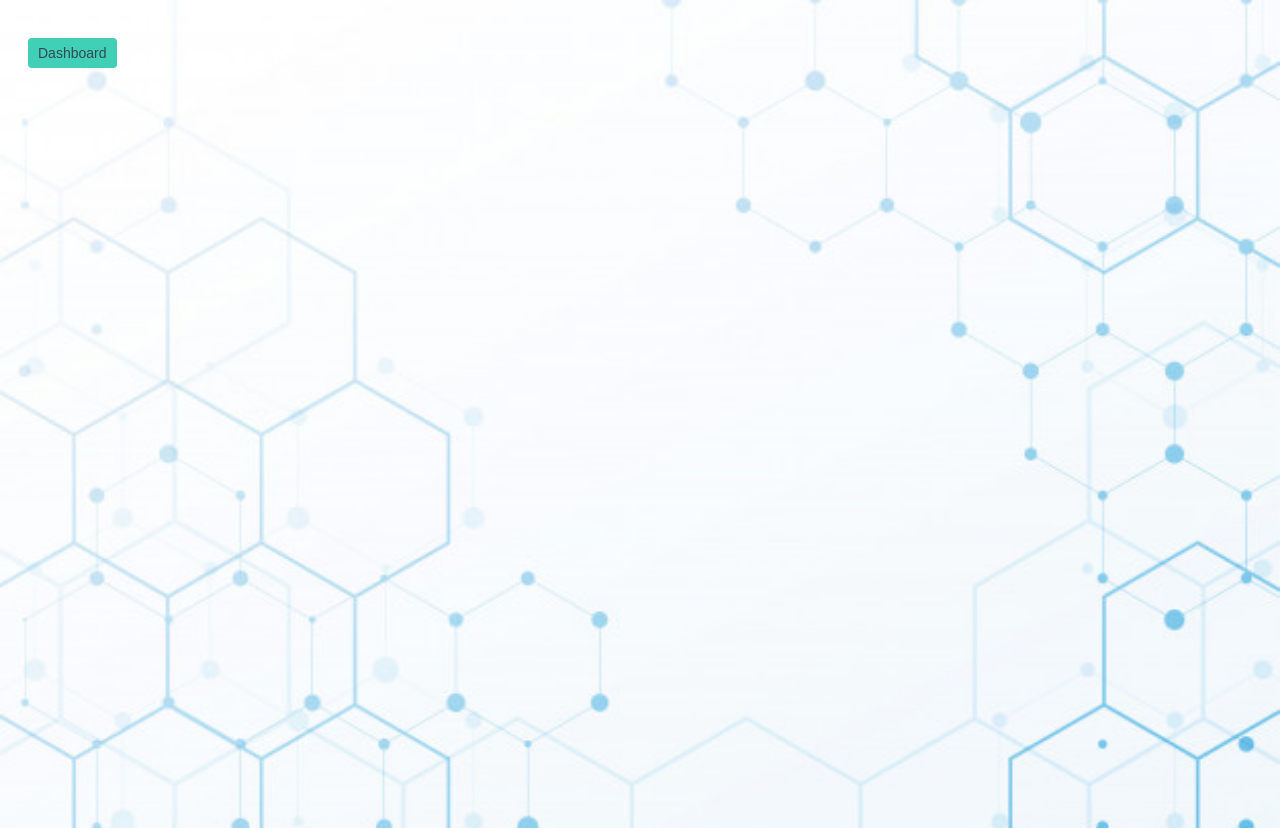
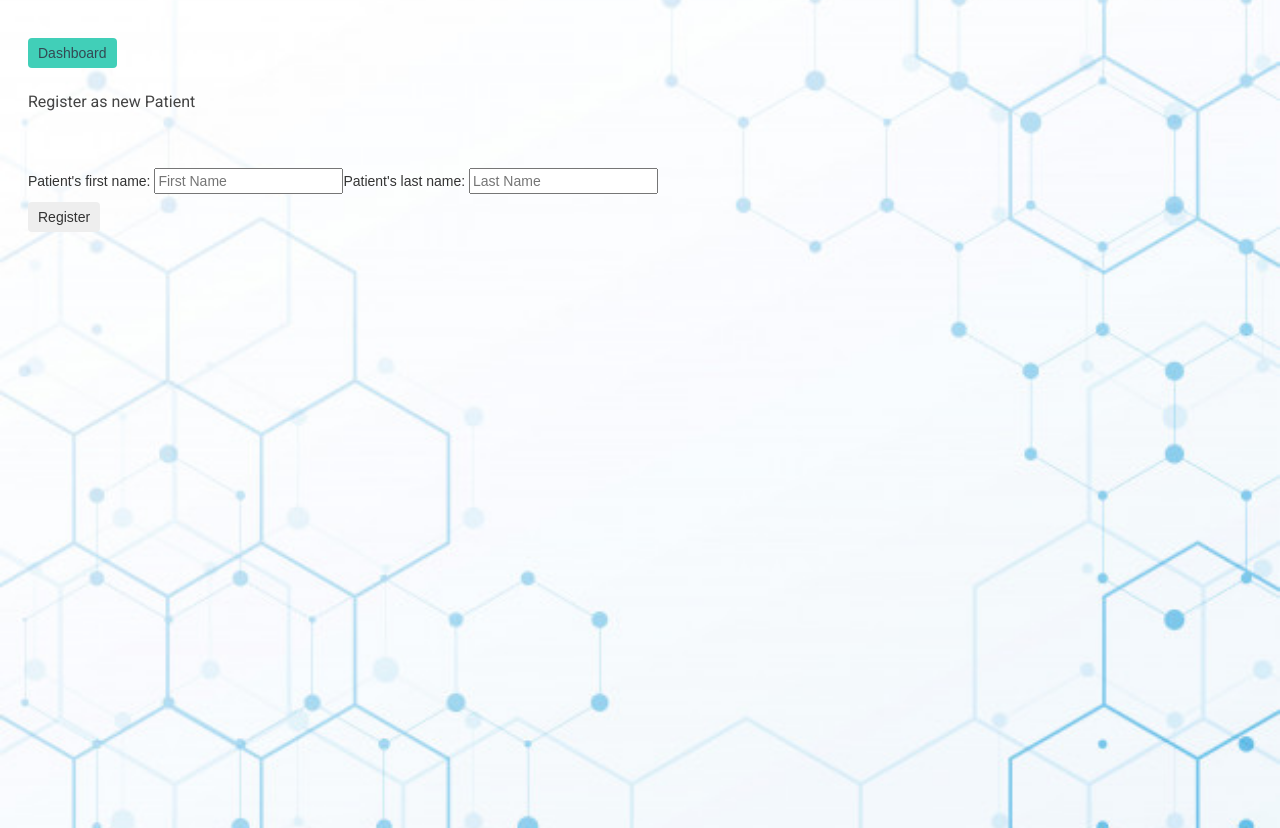
Before and after one commit to 2006-jun15-net/Project2-Asher-Daniel-Jordan-Front-End, an Angular app in the folder Project2-Frontend/: page /register in a window 1280 px wide. Before the commit this address led to /. Built offline with nearby package versions, Linux system fonts and the light colour scheme; sample sign-in values are in the browser's storage.

Commit message:
register new patient

```diff
--- a/Project2-Frontend/src/app/app.module.ts
+++ b/Project2-Frontend/src/app/app.module.ts
@@ -22,6 +22,7 @@ import { TreatmentDetailsComponent } from './treatment-details/treatment-details
 import { PatientComponent } from './patient/patient.component';
 import { PatientDetailsComponent } from './patient-details/patient-details.component';
 import { LoginComponent } from './login/login.component';
+import { RegisterComponent } from './register/register.component';
 
 
 
@@ -40,7 +41,8 @@ import { LoginComponent } from './login/login.component';
     TreatmentDetailsComponent,
     PatientComponent,
     PatientDetailsComponent,
-    LoginComponent
+    LoginComponent,
+    RegisterComponent
   ],
   imports: [
     BrowserModule,
--- a/Project2-Frontend/src/app/login/login.component.html
+++ b/Project2-Frontend/src/app/login/login.component.html
@@ -10,12 +10,14 @@
         </label>
         <label>
             User ID:
-            <input [(ngModel)]="userId" placeholder="User ID"/>
+            <input [(ngModel)]="userId" type="number" placeholder="User ID" />
         </label>
     </div>
-    <button title="Login"
-                (click)="login()">Login</button>
-    <br>
+    <span>
+        <button title="Login" (click)="login()">Login</button>
+        <button title="Register" (click)="addPatient()">Register as new Patient</button>
+    </span>
+
 </div>
 
 <div *ngIf="adm">
--- a/Project2-Frontend/src/app/login/login.component.ts
+++ b/Project2-Frontend/src/app/login/login.component.ts
@@ -50,6 +50,10 @@ export class LoginComponent implements OnInit {
 
   }
 
+  public addPatient(): void{
+    this.Route.navigate(['/register']);
+  }
+
   public pageLoad(): void {
     if (this.doc != null ){
       this.Route.navigate([`/details/${this.doc}`]);
--- /dev/null
+++ b/Project2-Frontend/src/app/register/register.component.html
@@ -0,0 +1,17 @@
+<br>
+<h3>Register as new Patient</h3>
+<br>
+<div>
+    <h4>{{ patientZero.firstName }} {{ patientZero.lastName }}</h4>
+    <label>
+        Patient's first name:
+        <input [(ngModel)]="patientZero.firstName" placeholder="First Name"/>
+    </label>
+    <label>
+        Patient's last name:
+        <input [(ngModel)]="patientZero.lastName" placeholder="Last Name"/>
+    </label>
+</div>
+<button type="button" (click)="addPatient()">Register</button>
+<br>
+<br>
--- /dev/null
+++ b/Project2-Frontend/src/app/register/register.component.ts
@@ -0,0 +1,39 @@
+import { Component, OnInit } from '@angular/core';
+import { Router } from '@angular/router';
+import { PatientService } from '../shared/services/patient.service';
+import { Patient } from '../shared/models/patient';
+
+@Component({
+  selector: 'app-register',
+  templateUrl: './register.component.html',
+  styleUrls: ['./register.component.css']
+})
+export class RegisterComponent implements OnInit {
+  public patient: Patient | null = null;
+
+  constructor(
+    private Route: Router,
+    private databasePatient: PatientService,
+    ) { }
+
+    patientZero: any = {
+      patientId: 0,
+      firstName: '',
+      lastName: ''
+    };
+
+
+  ngOnInit(): void {
+  }
+
+  public addPatient(): void {
+    this.databasePatient.addPatient({ firstName: this.patientZero.firstName, lastName: this.patientZero.lastName } as Patient)
+    .subscribe(patient => this.patientZero = patient);
+    setTimeout(() => {this.toLogin(); }, 1000);
+  }
+
+  public toLogin(): void {
+    this.Route.navigate(['/login']);
+  }
+
+}
```
Also changed, not shown: Project2-Frontend/src/app/app-routing.module.ts (+10 -8 lines), Project2-Frontend/src/app/register/register.component.css (added), 2 other files (tests, documents, lock files or other folders).
